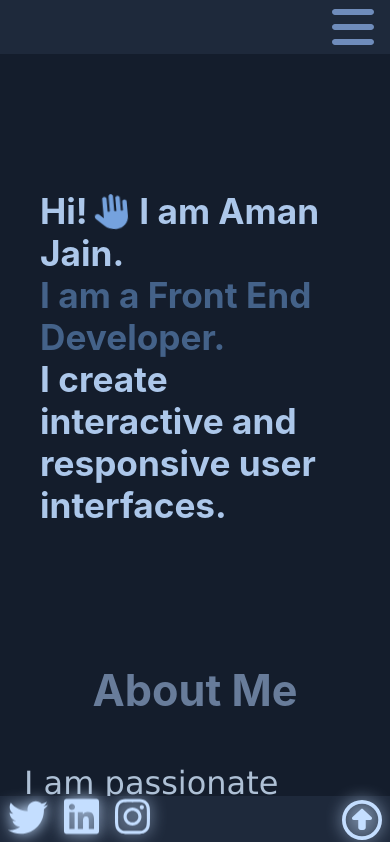
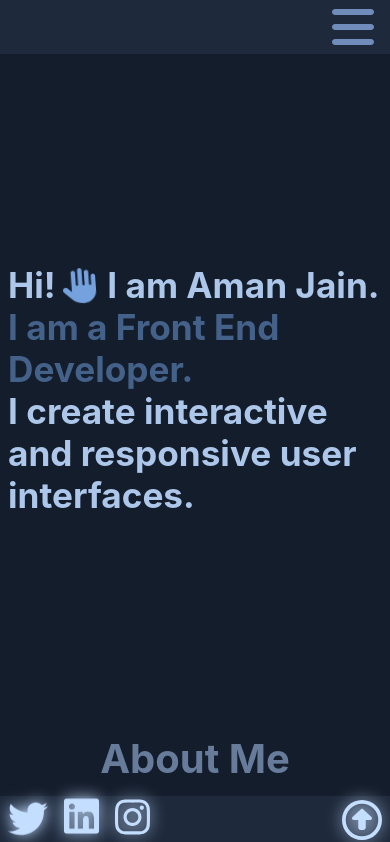
Before and after one commit to MrCyberlord/Portfolio, a React (Create React App) app: page / in a window 390 px wide. Shown: the top 842 px of the page. Built offline with nearby package versions, Linux system fonts and the light colour scheme.

Commit message:
mobile responsive revision two

```diff
--- a/src/components/AboutMe.module.css
+++ b/src/components/AboutMe.module.css
@@ -73,17 +73,17 @@
    }
 
   .aboutMeHeading {
-    font-size: 2.7rem; /* Reduce font size */
-    margin-bottom: 1rem; /* Adjust margin */
-    margin-top: 0.1rem;
+    font-size: 2.5rem; /* Reduce font size */
+    margin-bottom: 0.8rem; /* Adjust margin */
+    margin-top: 0.5rem;
   }
 
   .aboutMeIntro {
     margin: 0 1.5rem; /* Reduce left and right margin */
-    font-size: 2rem; /* Adjust font size */
+    font-size: 1.4rem; /* Adjust font size */
   }
 
   .digitalProduct {
-    font-size: 2.1rem;
+    font-size: 1.5rem;
   }
 }
--- a/src/components/Contact.module.css
+++ b/src/components/Contact.module.css
@@ -69,9 +69,9 @@
 
     .contactSection {
         padding: 1rem 0; /* Reduced padding */
-        font-size: 2.2rem; /* Reduced font size */
+        font-size: 2rem; /* Reduced font size */
         margin: 1.4rem 0; /* Reduced margin */
-        min-height: 38rem;
+        min-height: 40rem;
     }
 
     .card {
@@ -79,7 +79,7 @@
         min-height: 18rem;
         padding: 0rem;
         margin-top: 1rem;
-        font-size: 1.5rem;
+        font-size: 1.4rem;
     }
 
     .nestedCard {
@@ -95,7 +95,7 @@
 
     .contactItem {
         margin: 0.3rem 0;
-        font-size: 1.5rem;
+        font-size: 1.4rem;
     }
 
 }
--- a/src/components/Header.module.css
+++ b/src/components/Header.module.css
@@ -73,27 +73,23 @@ header {
 @media only screen and (max-width: 600px) {
 
   header {
-    min-height: 38rem;
-    padding: 0 2rem;
+    min-height: 42rem;
+    padding: 0 0.5rem;
     align-items: center;
 }
 
-  .headerClass {
-    font-size: 2rem; /* Reduce font size for mobile */
-  }
-
   .lineContainer {
-    font-size: 2.2rem; /* Reduce font size */
-    padding: 0.5rem;
+    font-size: 2.2rem;
+    padding: 0rem;
   }
 
   .handIcon {
-    margin-right: 0.5rem; /* Adjust margin for smaller screens */
+    margin-right: 0.5rem;
     padding: 0;
   }
 
   .text {
-    font-size: 2.2rem; /* Adjust font size */
+    font-size: 2.2rem;
     margin-bottom:0;
   }
 }
--- a/src/components/Navbar.module.css
+++ b/src/components/Navbar.module.css
@@ -97,7 +97,7 @@
 
 .navList .showMenu li {
     margin: 0 0rem;   /* Adjust this value for more or less space */
-    height: 3.2rem;
+    height: 3.5rem;
     width: 14rem;
     display: flex;
     align-items: center;
@@ -107,7 +107,7 @@
 .navList .showMenu li a {
     color:#1E293B ;
     font-weight: bold;
-    font-size: 1.8rem;
+    font-size: 2rem;
     text-decoration:none;
     padding: 0.2rem 0.4rem; /* Adjust padding to control the size of the capsules */
     border-radius: 0.2rem; /* This creates the capsule-like rounded edges */
--- a/src/components/projects/ProjectTemplate.module.css
+++ b/src/components/projects/ProjectTemplate.module.css
@@ -69,7 +69,7 @@
     .demoButton, .gitButton {
         margin-right: 1rem;
         margin-bottom: 0.5rem; /* Add some bottom margin */
-        font-size: 1.4rem;
+        font-size: 1.2rem;
         font-weight: bold;
     }
 
```
